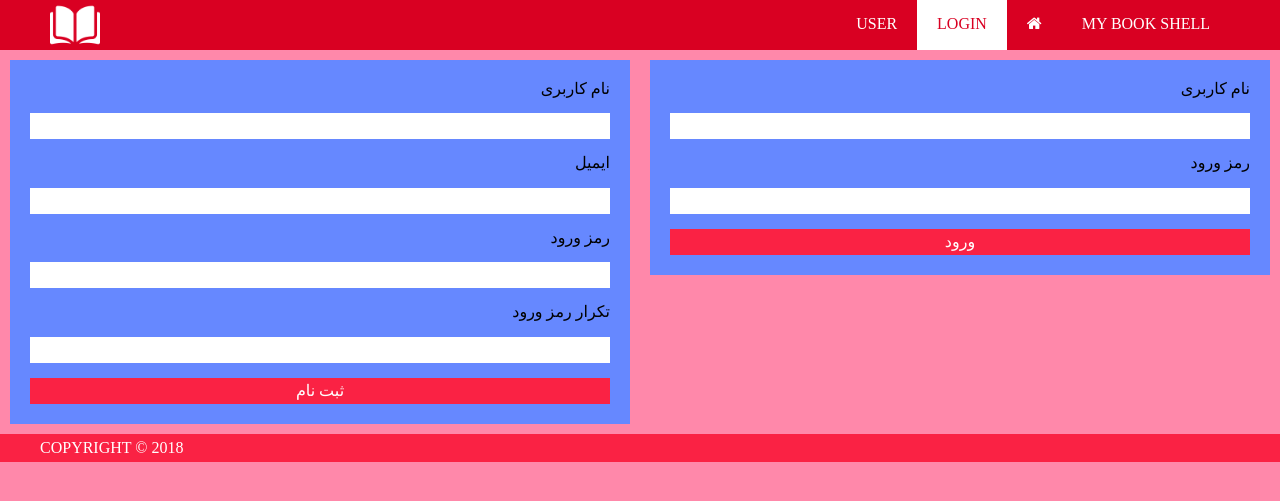
After one commit to ShahinSorkh/bookshell, a PHP site: page /login.php in a window 1280 px wide. The commit adds this page. Shown: the top 501 px of the page. Run offline with PHP 8.4, Linux system fonts and the light colour scheme.

Commit message:
create login/register page

```diff
--- a/assets/css/styles.css
+++ b/assets/css/styles.css
@@ -134,3 +134,32 @@ a:visited {
     margin: 0;
     padding: 5px 40px;
 }
+
+.login .field-box input {
+    margin: 15px 0;
+    background-color: #ffffff;
+    color: #000000;
+    border: none;
+    border-radius: 0;
+    line-height: 1.5;
+    width: 100%;
+}
+
+.login .login-form,
+.login .register-form {
+    float: right;
+    direction: rtl;
+    margin: 10px;
+    padding: 20px;
+    width: calc(50% - 20px);
+    background-color: #6688ff;
+}
+
+.login button[type=submit] {
+    background-color: #fa2244;
+    color: #ffffff;
+    border: none;
+    border-radius: 0;
+    line-height: 1.5;
+    width: 100%;
+}
--- /dev/null
+++ b/login.php
@@ -0,0 +1,35 @@
+<?php $current_page = 'login'; include_once __DIR__ . '/template/head.php'; ?>
+<main class="login">
+    <form class="login-form" action="/login.php" method="post">
+        <div class="field-box">
+            <label for="login-username">نام کاربری</label>
+            <input id="login-username" name="username" type="text">
+        </div>
+        <div class="field-box">
+            <label for="login-password">رمز ورود</label>
+            <input id="login-password" name="password" type="password">
+        </div>
+        <button type="submit">ورود</button>
+    </form>
+    <form class="register-form" action="/register.php" method="post">
+        <div class="field-box">
+            <label for="register-username">نام کاربری</label>
+            <input id="register-username" name="username" type="text">
+        </div>
+        <div class="field-box">
+            <label for="register-email">ایمیل</label>
+            <input id="register-email" name="email" type="text">
+        </div>
+        <div class="field-box">
+            <label for="register-password">رمز ورود</label>
+            <input id="register-password" name="password" type="password">
+        </div>
+        <div class="field-box">
+            <label for="register-re-password">تکرار رمز ورود</label>
+            <input id="register-re-password" name="re-password" type="password">
+        </div>
+        <button type="submit">ثبت نام</button>
+    </form>
+    <br style="clear: both;">
+</main>
+<?php include_once __DIR__ . '/template/foot.php'; ?>
--- a/template/head.php
+++ b/template/head.php
@@ -1,5 +1,6 @@
 <?php
 require_once __DIR__ . '/../includes/index.php';
+$current_page = $current_page ?? 'home';
 ?>
 <!DOCTYPE html>
 <html lang="en">
@@ -19,8 +20,9 @@ require_once __DIR__ . '/../includes/index.php';
         <nav>
             <ul>
                 <li><a href="/">MY BOOK SHELL</a></li>
-                <li><a class="active" href="/"><i class="fa fa-home"></i></a></li>
-                <li><a class="" href="#">USER</a></li>
+                <li><a class="<?= $current_page === 'home' ? 'active' : ''; ?>" href="/"><i class="fa fa-home"></i></a></li>
+                <li><a class="<?= $current_page === 'login' ? 'active' : ''; ?>" href="/login.php">LOGIN</a></li>
+                <li><a class="<?= $current_page === 'user' ? 'active' : ''; ?>" href="#">USER</a></li>
             </ul>
         </nav>
         <br style="clear: both;">
```
